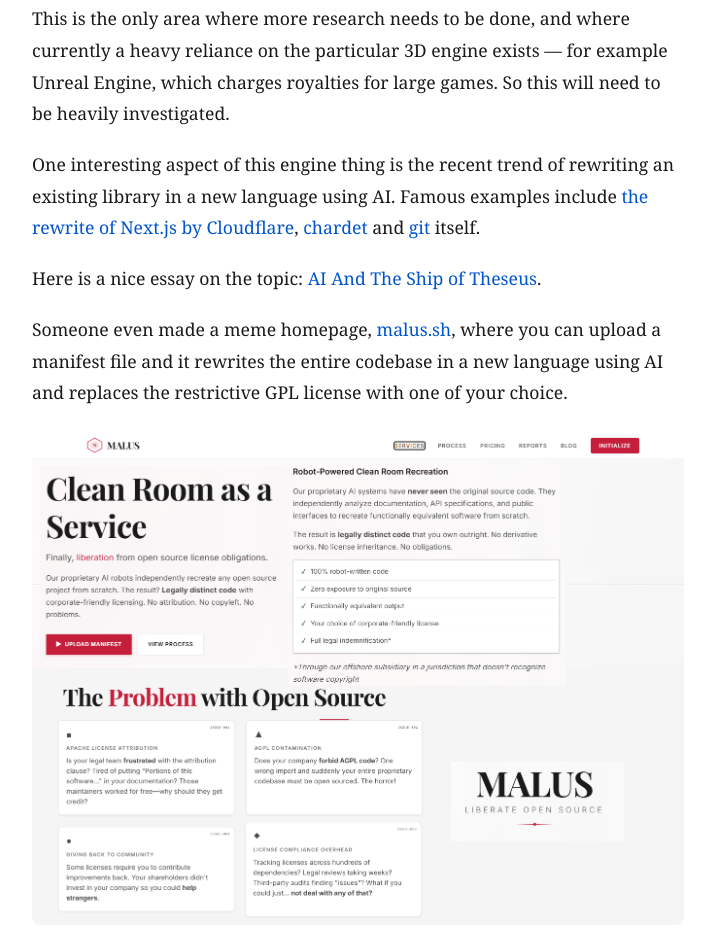
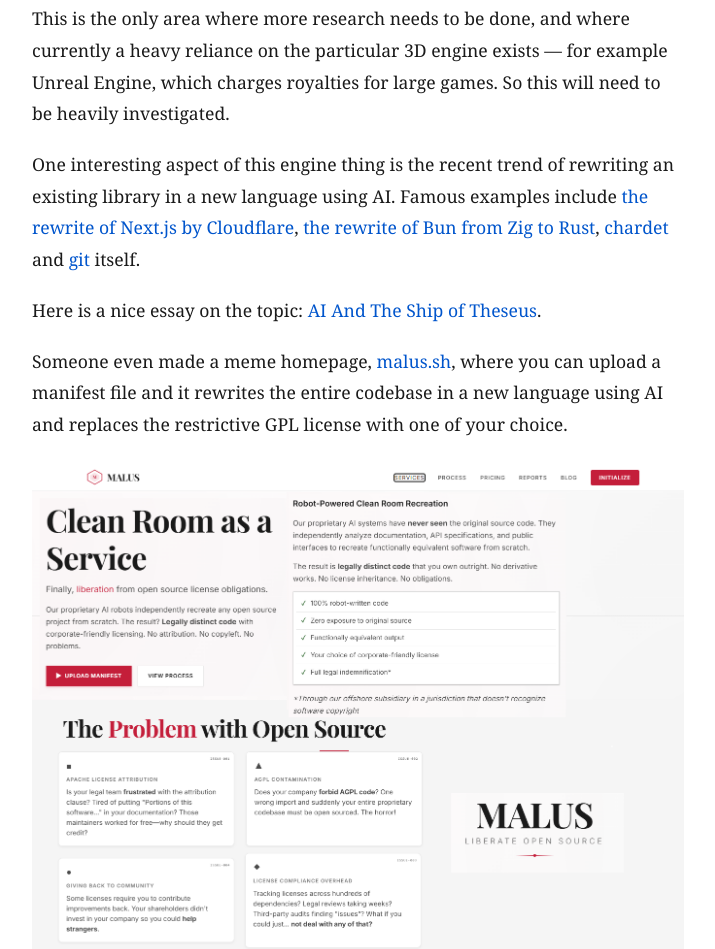
Before and after one commit to rhulha/blog, a plain HTML site: page ai-revolution-game-development.html in a window 1280 px wide. Shown: the part 4889-5838 px from the top of the page, without its empty margins (282-997 px from the left). Drawn offline with Linux system fonts and the light colour scheme.

Commit message:
Update AI revolution article with additional example of library rewrites

```diff
--- a/ai-revolution-game-development.html
+++ b/ai-revolution-game-development.html
@@ -199,7 +199,7 @@
 
 <p>This is the only area where more research needs to be done, and where currently a heavy reliance on the particular 3D engine exists — for example Unreal Engine, which charges royalties for large games. So this will need to be heavily investigated.</p>
 
-<p>One interesting aspect of this engine thing is the recent trend of rewriting an existing library in a new language using AI. Famous examples include <a href="https://vinext.dev/">the rewrite of Next.js by Cloudflare</a>, <a href="https://github.com/chardet/chardet/issues/327">chardet</a> and <a href="https://blog.gitbutler.com/true-grit">git</a> itself.</p>
+<p>One interesting aspect of this engine thing is the recent trend of rewriting an existing library in a new language using AI. Famous examples include <a href="https://vinext.dev/">the rewrite of Next.js by Cloudflare</a>, <a href="https://github.com/oven-sh/bun/pull/30412">the rewrite of Bun from Zig to Rust</a>, <a href="https://github.com/chardet/chardet/issues/327">chardet</a> and <a href="https://blog.gitbutler.com/true-grit">git</a> itself.</p>
 
 <p>Here is a nice essay on the topic: <a href="https://lucumr.pocoo.org/2026/3/5/theseus/">AI And The Ship of Theseus</a>.</p>
 
```
